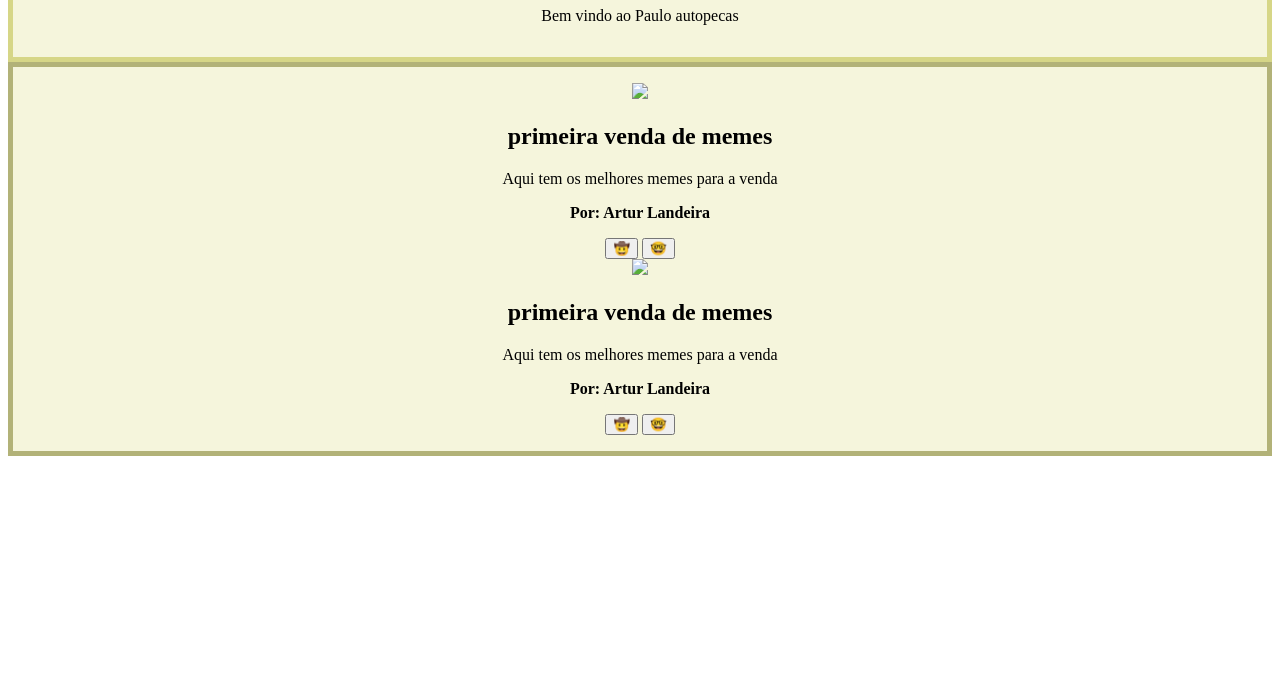
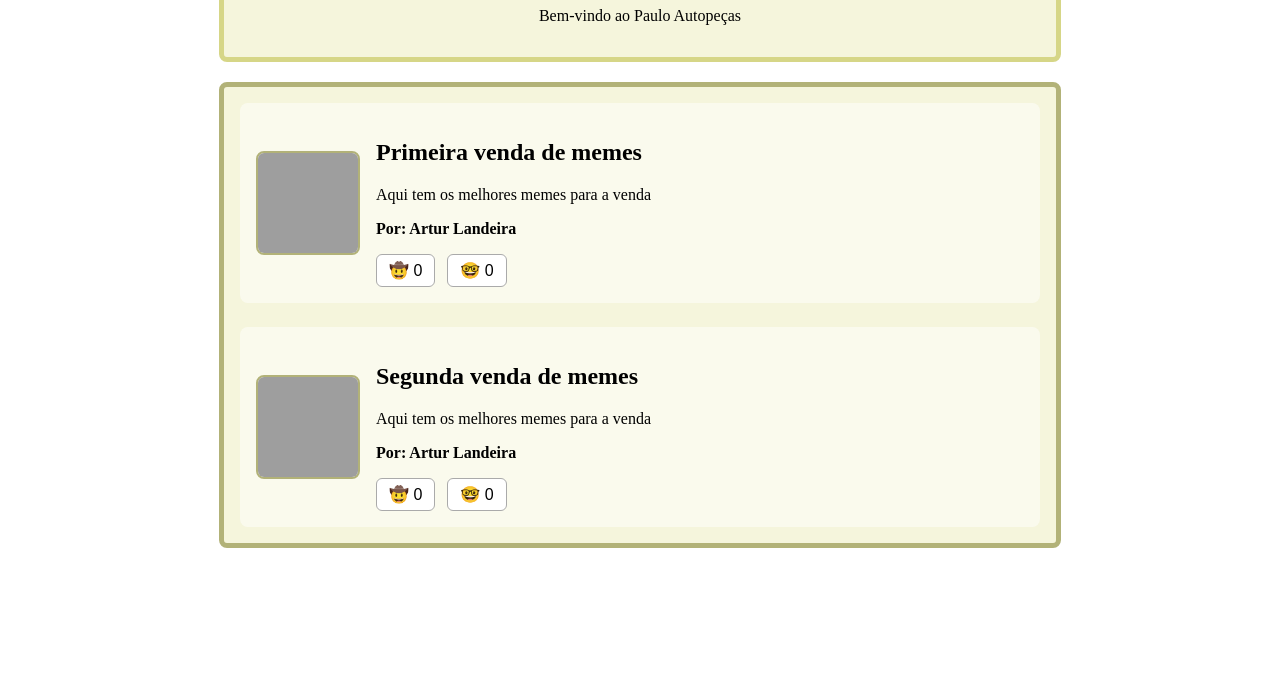
Before and after one commit to borgesteixeiraartur-ui/Site-primeiro-A-Segundo-Trimestre, a plain HTML site: page index.html in a window 1280 px wide. Shown: the part 102-800 px from the top of the page. Drawn offline with Linux system fonts and the light colour scheme; grey boxes are pictures that could not be loaded.

Commit message:
alteramos o codigo

```diff
--- a/index.html
+++ b/index.html
@@ -1,90 +1,125 @@
-
-
 <!DOCTYPE html>
 <html lang="pt-br">
     <head>
         <meta charset="UTF-8">
         <meta name="viewport" content="width=device-width, initial-scale=1.0">
-        <title>Meu Site</title>
+        <title>Paulo Autopeças - Memes</title>
         <style>
-                header{
+            header {
                 background-color: beige;
                 color: black;
                 text-align: center;
-               max: width 800px;
-               margin: 0 auto;
+                max-width: 800px;
+                margin: 0 auto 20px auto;
                 border: 5px solid rgb(214, 214, 135);
                 padding: 16px;
+                border-radius: 8px;
             }
-               main{
+            main {
                 background-color: beige;
                 color: black;
                 text-align: center;
-               max: width 800px;
+                max-width: 800px;
                 margin: 0 auto;
                 border: 5px solid rgb(178, 178, 120);
                 padding: 16px;
+                border-radius: 8px;
             }
-            article
+            article {
                 display: flex;
-            img{
-               height: 80px;
-               width: 80px;
+                flex-direction: column;
+                gap: 24px;
+                align-items: center;
             }
-            .artigo-autor{
+            .post {
+                display: flex;
+                flex-direction: row;
+                align-items: center;
+                gap: 16px;
+                background-color: rgba(255, 255, 255, 0.5);
+                padding: 16px;
+                border-radius: 8px;
+                width: 100%;
+                box-sizing: border-box;
+                text-align: left;
+            }
+            img {
+                height: 100px;
+                width: 100px;
+                object-fit: cover;
+                border-radius: 8px;
+                border: 2px solid #b2b278;
+            }
+            .artigo-autor {
                 font-weight: bold;
             }
-
-
+            button {
+                cursor: pointer;
+                padding: 6px 12px;
+                font-size: 16px;
+                border: 1px solid #aaa;
+                border-radius: 6px;
+                background-color: #fff;
+                margin-right: 8px;
+                transition: background-color 0.2s;
+            }
+            button:hover {
+                background-color: #f0f0f0;
+            }
         </style>
-
-
     </head>
     <body>
         <header>
-            <h1>Paulo AUTOPECAS</h1>
-            <p>Bem vindo ao Paulo autopecas</p>
+            <h1>Paulo AUTOPEÇAS</h1>
+            <p>Bem-vindo ao Paulo Autopeças</p>
         </header>
 
         <main>
             <article>
-        <img src="imagem-blog.jpeg" srcset=alt Ilustracao colorida e panoramica em uma tela de computador
-        mostrando uma colagem de memes classicos da internet, sob o titulo Meme Culture.>
+                <div class="post">
+                    <!-- Imagem 1: Ferramentas e peças mecânicas -->
+                    <img src="https://images.unsplash.com/photo-1530046339160-ce3e530c7d2f?auto=format&fit=crop&w=300&q=80"
+                         alt="Ferramentas e peças automotivas"
+                         onerror="this.src='https://placehold.co/100x100/d6d687/000000?text=Meme+1'">
                     <div>
-                        <h2> primeira venda de memes</h2>
+                        <h2>Primeira venda de memes</h2>
                         <p>Aqui tem os melhores memes para a venda</p>
                         <p class="artigo-autor">Por: Artur Landeira</p>
-                       <button>🤠<span></span> </button>
-                        <button>🤓<span></span> </button>
+                        <button class="btn-emoji">🤠 <span>0</span></button>
+                        <button class="btn-emoji">🤓 <span>0</span></button>
+                    </div>
                 </div>
 
-
-        <img src="imagemblog2.jpeg" srcset=alt Ilustracao colorida e panoramica em uma tela de computador
-        mostrando uma colagem de memes classicos da internet, sob o titulo Meme Culture.>
+                <div class="post">
+                    <!-- Imagem 2: Motor de carro / oficina mecânica -->
+                    <img src="https://images.unsplash.com/photo-1486006920555-c77dce18193b?auto=format&fit=crop&w=300&q=80"
+                         alt="Motor de carro em manutenção"
+                         onerror="this.src='https://placehold.co/100x100/d6d687/000000?text=Meme+2'">
                     <div>
-                        <h2> primeira venda de memes</h2>
+                        <h2>Segunda venda de memes</h2>
                         <p>Aqui tem os melhores memes para a venda</p>
                         <p class="artigo-autor">Por: Artur Landeira</p>
-                       <button>🤠<span></span> </button>
-                        <button>🤓<span></span> </button>
+                        <button class="btn-emoji">🤠 <span>0</span></button>
+                        <button class="btn-emoji">🤓 <span>0</span></button>
+                    </div>
                 </div>
             </article>
-
-
         </main>
 
+        <script>
+            // Seleciona todos os botões com a classe btn-emoji
+            const botoes = document.querySelectorAll(".btn-emoji");
 
-
-        </body>
-   <script>
-      const botoes = document.querySelector("button");
-      botao.addEvenListerner("click",botaoClicado);
-      function botaoClicado(){
+            botoes.forEach(function (botao) {
+                botao.addEventListener("click", function () {
                     console.log("fui clicado");
-         let.texto = botao.querySelectorAll("main button"); ("span");
-         botoes.forEach( function (botao){
-         texto.textContent++;
+                    const span = botao.querySelector("span");
+                    if (span) {
+                        let contador = parseInt(span.textContent) || 0;
+                        span.textContent = contador + 1;
                     }
                 });
+            });
         </script>
+    </body>
 </html>
```
Lines whose indentation alone changed are shown as unchanged.
